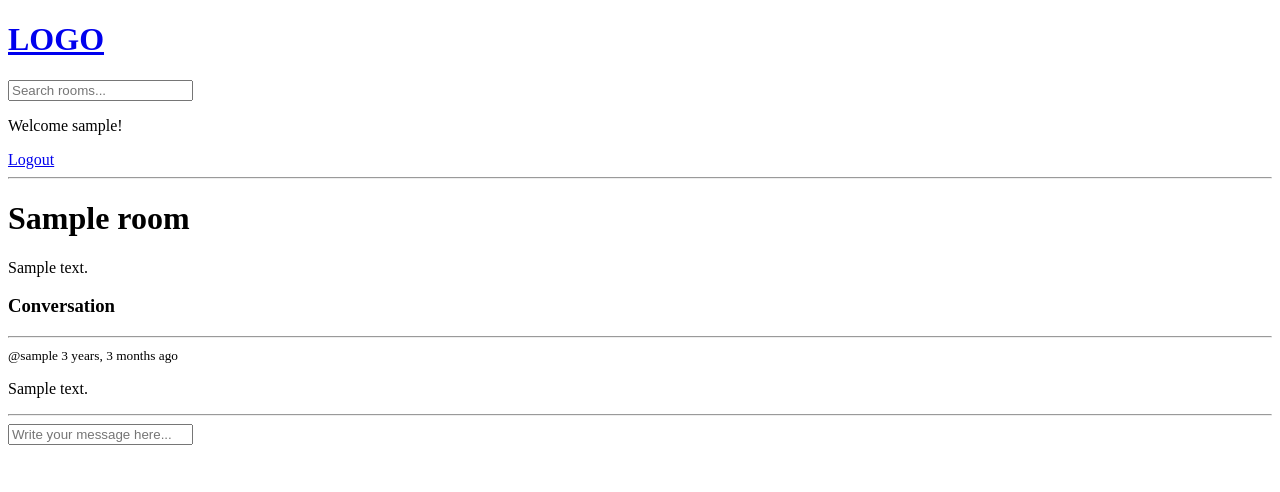
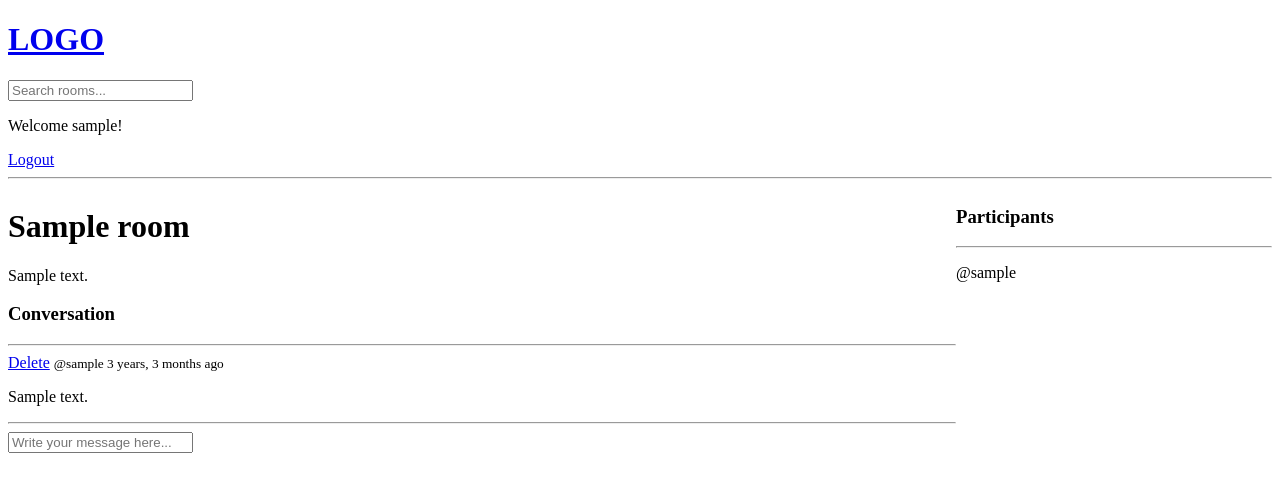
Before and after one commit to jmmarao/studybuddy-django, a Django app: page /room/1 in a window 1280 px wide. Shown: the top 492 px of the page. Run offline with Django 4.2, Linux system fonts and the light colour scheme; a user stored in the database is signed in; tables that the repository leaves empty hold one stand-in row (values such as "Sample post").

Commit message:
Add chat room message delete logic - Add participants in Room model - Add user validation to only host logged to delete your messages

```diff
--- a/base/models.py
+++ b/base/models.py
@@ -11,7 +11,7 @@ class Room(models.Model):
     topic = models.ForeignKey(Topic, on_delete=models.SET_NULL, null=True)
     name = models.CharField(max_length=200)
     description = models.TextField(null=True, blank=True)
-    #participants
+    participants = models.ManyToManyField(User, related_name='participants', blank=True)
     updated = models.DateTimeField(auto_now=True)
     created = models.DateTimeField(auto_now_add=True)
 
--- a/base/templates/base/room.html
+++ b/base/templates/base/room.html
@@ -1,6 +1,15 @@
 {% extends 'main.html' %}
 
 {% block content %}
+<style>
+    .room-container {
+        display: grid;
+        grid-template-columns: 3fr 1fr;
+    }
+</style>
+
+<div class="room-container">
+    <div>
         <h1>{{room.name}}</h1>
         <p>{{room.description}}</p>
 
@@ -9,6 +18,9 @@
             <hr>
             {% for message in room_messages %}
             <div>
+                {% if request.user == message.user %}
+                <a href="{% url 'delete-message' message.id %}">Delete</a>
+                {% endif %}
                 <small>@{{message.user}} {{message.created|timesince}} ago</small>
                 <p>{{message.body}}</p>
                 <hr>
@@ -24,4 +36,16 @@
             </form>
         </div>
         {% endif %}
+    </div>
+
+    <div>
+        <h3>Participants</h3>
+        <hr>
+        {% for user in participants %}
+        <div>
+            <p>@{{user.username}}</p>
+        </div>
+        {% endfor %}
+    </div>
+</div>
 {% endblock content %}
--- a/base/urls.py
+++ b/base/urls.py
@@ -10,4 +10,5 @@ urlpatterns = [
     path('create-room/', views.createRoom, name='create-room'),
     path('update-room/<str:pk>', views.updateRoom, name='update-room'),
     path('delete-room/<str:pk>', views.deleteRoom, name='delete-room'),
+    path('delete-message/<str:pk>', views.deleteMessage, name='delete-message'),
 ]
--- a/base/views.py
+++ b/base/views.py
@@ -69,6 +69,7 @@ def home(request):
 def room(request, pk):
     room = Room.objects.get(id=pk)
     room_messages = room.message_set.all().order_by('-created')
+    participants = room.participants.all()
 
     if request.method == 'POST':
         message = Message.objects.create(
@@ -76,9 +77,11 @@ def room(request, pk):
             room=room,
             body=request.POST.get('body')
         )
+        room.participants.add(request.user)
         return redirect('room', pk=room.id)
 
-    context = {'room': room, 'room_messages': room_messages}
+    context = {'room': room, 'room_messages': room_messages,
+               'participants': participants}
     return render(request, 'base/room.html', context)
 
 @login_required(login_url='login')
@@ -121,3 +124,15 @@ def deleteRoom(request, pk):
         room.delete()
         return redirect('home')
     return render(request, 'base/delete.html', {'obj': room})
+
+@login_required(login_url='login')
+def deleteMessage(request, pk):
+    message = Message.objects.get(id=pk)
+
+    if request.user != message.user:
+        return HttpResponse('You are not allowed here')
+
+    if request.method == 'POST':
+        message.delete()
+        return redirect('home')
+    return render(request, 'base/delete.html', {'obj': message})
```
Also changed, not shown: base/migrations/0004_room_participants.py (added). Lines whose indentation alone changed are shown as unchanged.
